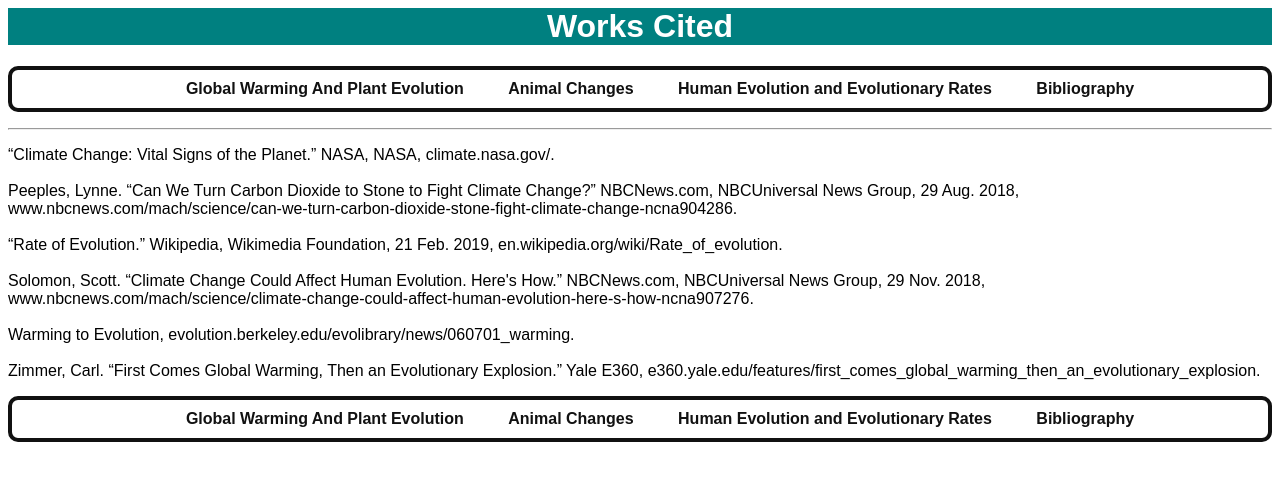
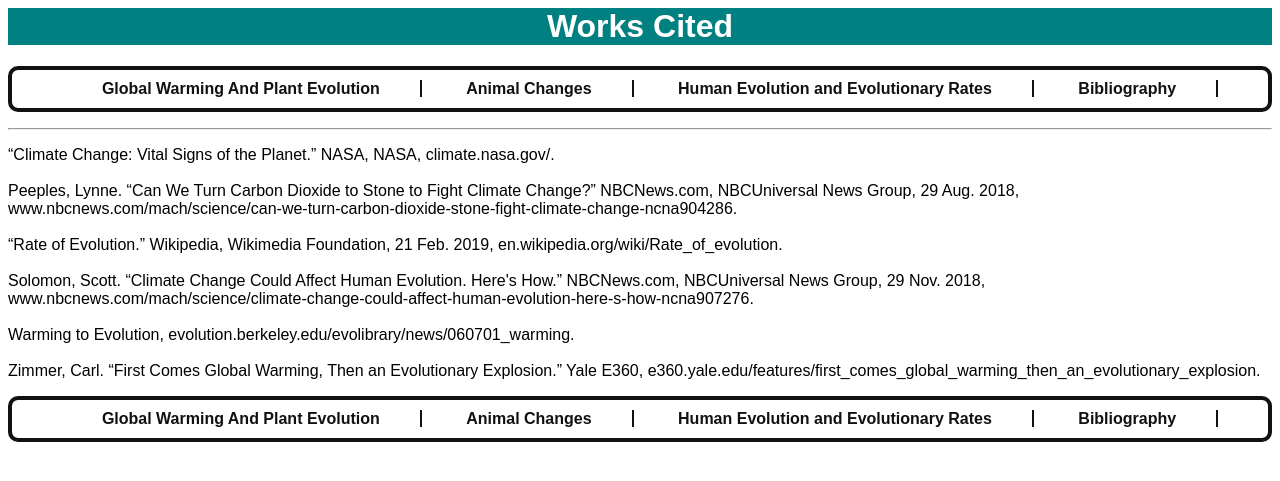
Before and after one commit to CooperW824/NuclearPowerWebsite, a Flask app: page /bibliography in a window 1280 px wide. Shown: the top 481 px of the page. Run offline with Flask 2, Linux system fonts and the light colour scheme.

Commit message:
CSS fixes

```diff
--- a/assets/CSS/schoolframework.css
+++ b/assets/CSS/schoolframework.css
@@ -2,7 +2,7 @@
 header h1{
 	color: #ffffff;
 	font-family: sans-serif;
-	background-color: #008080
+	background-color: #008080;
 }
 #content{
 	border: 4px solid #111111;
@@ -28,11 +28,11 @@ nav ul {
 }
 nav ul li{
 	display: inline;
-	border-right: 2px solid #111111
+	border-right: 2px solid #111111;
 	padding-right: 40px;
 	padding-left: 40px;
 }
-nav ul li : last-child{
+nav ul li last-child{
 	border-right: none;
 }
 nav ul li a{
@@ -70,11 +70,12 @@ footer ul {
 }
 footer ul li{
 	display: inline;
-	border-right: 2px solid #111111
+	border-right: 2px solid #111111;
 	padding-right: 40px;
 	padding-left: 40px;
 }
-footer ul li : last-child{
+
+footer ul li last-child{
 	border-right: none;
 }
 footer ul li a{
```
